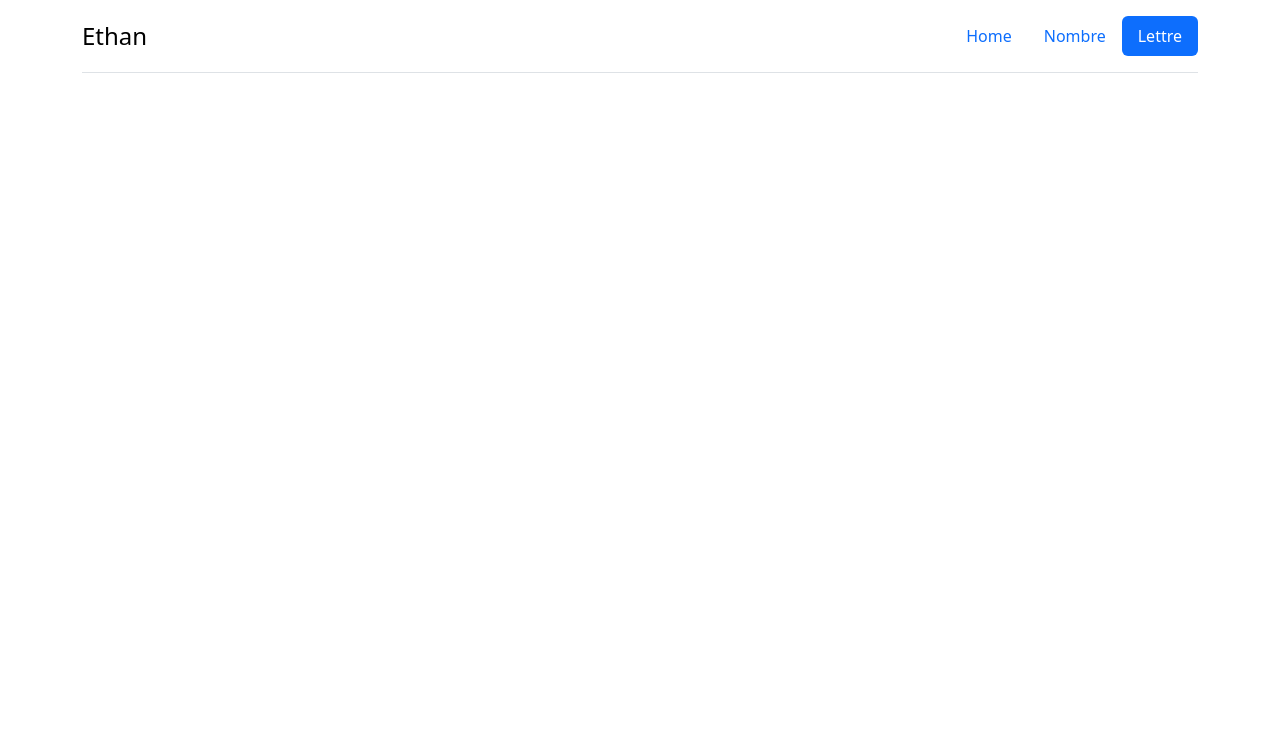
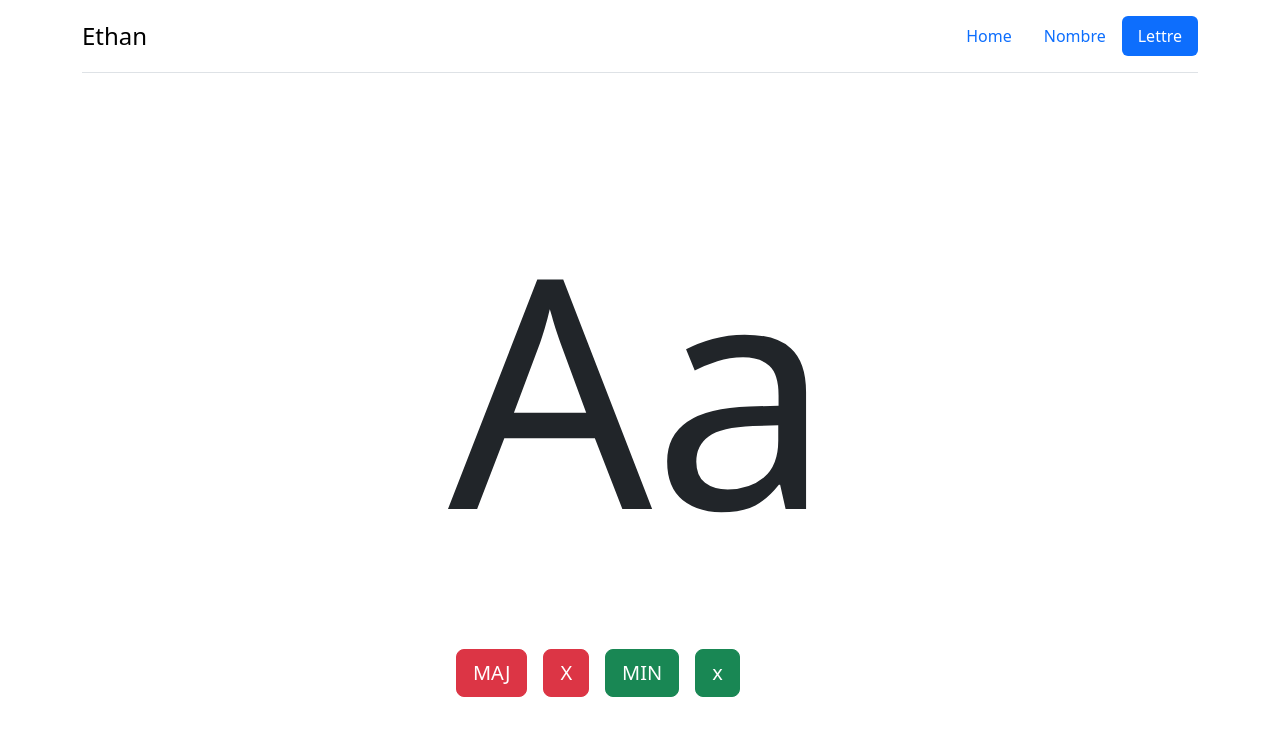
Before and after one commit to marsaudolivier/Ethan-aide-Cp, a React (Create React App) app: page /lettre in a window 1280 px wide. Shown: the top 736 px of the page. Built offline with nearby package versions, Linux system fonts and the light colour scheme.

Commit message:
fix lettre

```diff
--- a/src/Pages/Lettre.jsx
+++ b/src/Pages/Lettre.jsx
@@ -1,19 +1,46 @@
 import Header from "../composant/header";
 import { useState } from "react";
+import "../index.css";
 
 
 
 export default function Lettre() {
 
+//au click sur un bouton lettre suivante alphabet
 
+  const alphabet = ["A", "B", "C", "D", "E", "F", "G", "H", "I", "J", "K", "L", "M", "N", "O", "P", "Q", "R", "S", "T", "U", "V", "W", "X", "Y", "Z"];
+  const alphabetMinus = ["a", "b", "c", "d", "e", "f", "g", "h", "i", "j", "k", "l", "m", "n", "o", "p", "q", "r", "s", "t", "u", "v", "w", "x", "y", "z"];
+
+  const [lettre, setLettre] = useState(alphabet[0]);
+  const [lettreMinus, setLettreMinus] = useState(alphabetMinus[0]);
+
+  const handleClick = () => {
+    document.getElementById("lettre").innerHTML = alphabet[alphabet.indexOf(lettre) + 1];
+    setLettre(alphabet[alphabet.indexOf(lettre) + 1]);
+  };
+  const handleClickMinus = () => {
+    document.getElementById("lettre").innerHTML = alphabetMinus[alphabetMinus.indexOf(lettreMinus) + 1];
+    setLettreMinus(alphabetMinus[alphabetMinus.indexOf(lettreMinus) + 1]);
+  };
+  // bouton random
+  const handleRandom = () => {
+    document.getElementById("lettre").innerHTML = alphabet[Math.floor(Math.random() * alphabet.length)];
+    setLettre(alphabet[Math.floor(Math.random() * alphabet.length)]);
+  };
+  const handleRandomMinus = () => {
+    document.getElementById("lettre").innerHTML = alphabetMinus[Math.floor(Math.random() * alphabetMinus.length)];
+    setLettreMinus(alphabetMinus[Math.floor(Math.random() * alphabetMinus.length)]);
+  };
     return (
       <div>
         <Header/>
         <div className="container d-flex flex-column justify-content-center align-items-center p-5">
-          <div className="d-flex gap-3">
-
-
-
+          <div className=" gap-3">
+            <p className=" texte text-center" id="lettre">{lettre}{lettreMinus}</p>
+            <button onClick={handleClick} className="btn btn-danger m-2 btn-lg">MAJ</button>
+            <button onClick={handleRandom} className="btn btn-danger m-2 btn-lg">X</button>
+            <button onClick={handleClickMinus} className="btn btn-success  m-2 btn-lg">MIN</button>
+            <button onClick={handleRandomMinus} className="btn btn-success m-2 btn-lg">x</button>
         </div>
         </div>
       </div>
```
